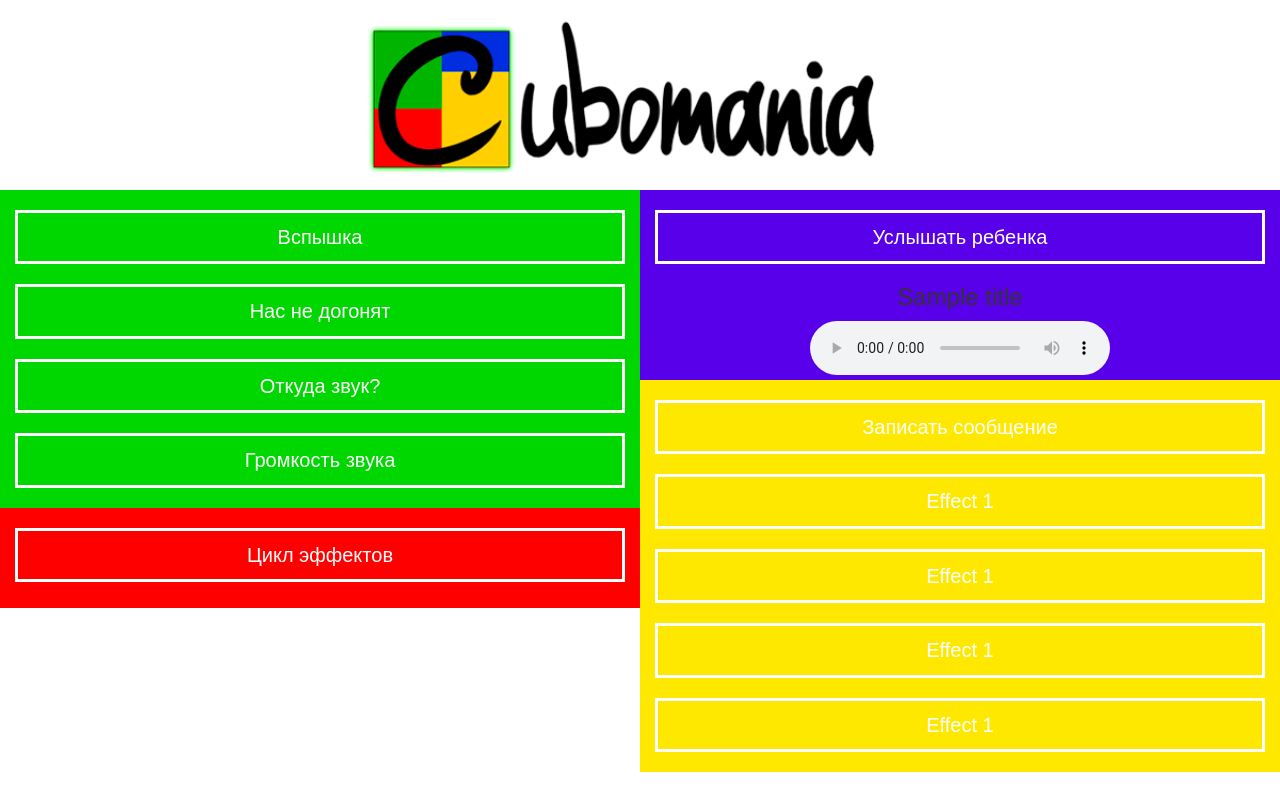
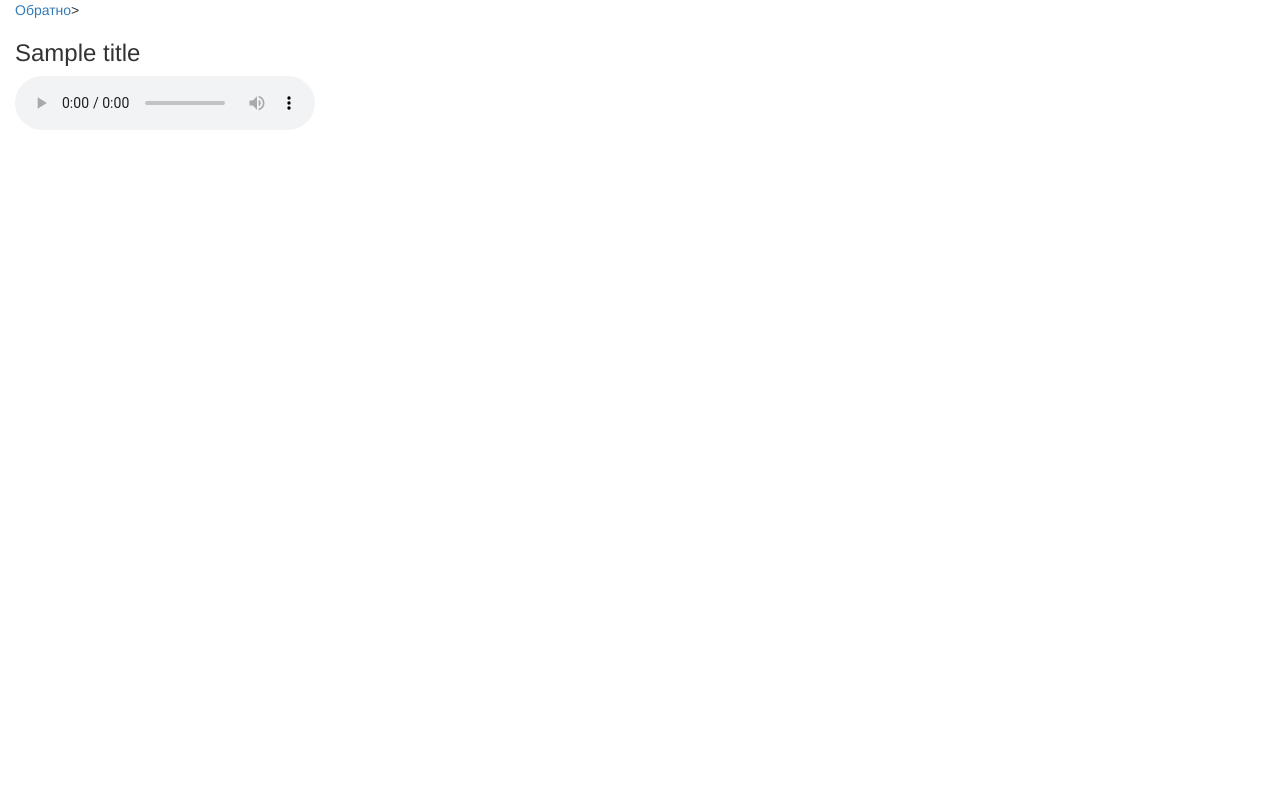
Before and after one commit to iburlachenko/hal-run-app, a Flask app: template templates/play.html in a window 1280 px wide. Run offline with Flask 2, Linux system fonts and the light colour scheme; the template is opened without the code that fills it: most values are stand-ins (such as "Sample title", 1, 10 or a date in 2020).

```diff
--- a/run.py
+++ b/run.py
@@ -18,21 +18,11 @@ def get_exitcode_stdout_stderr(cmd):
     Execute the external command and get its exitcode, stdout and stderr.
     """
     args = shlex.split(cmd)
-    '''
-    proc = Popen(args, stdout=PIPE, stderr=PIPE)
-    out, err = proc.communicate()
-    exitcode = proc.returncode
-    print(out)
-    '''
     p = psutil.Popen(args, stdout=PIPE)
-    print('STARTED - ' + p.name())
-
-
+    print('Proc STARTED - ' + p.name())
 
 def clearEffects():
     print('Trying to delete -- ' + app.config["curr_effect"])
-    #cmd = 'sudo pkill -9 ' + app.config["curr_effect"]
-
     procName = app.config["curr_effect"]
     for proc in psutil.process_iter():
         if proc.name() == procName:
@@ -40,12 +30,6 @@ def clearEffects():
             proc.kill()
             os.kill(proc.pid, signal.SIGKILL)
 
-    '''
-    effect_process = filter(lambda p: p.name == app.config["curr_effect"], psutil.process_iter())
-    for p in effect_process:
-        print("Killed - " + p.name +" = " + p.pid)
-        p.kill()
-    '''
 
 @app.route('/')
 @app.route('/home')
--- a/templates/base.html
+++ b/templates/base.html
@@ -31,41 +31,8 @@
 
        <!-- Page Content -->
     <div class="container-fluid ">
-
-	    <div class="row">
-	    	<div class="col-xs-12 text-center">
-	            <img class="logo" src="../static/images/logo.png">
-	        </div>
-
-	        <div class="col-sm-6 outer ">
-				<div class="row">
-					<div class="col-xs-12 text-center effects ">
-						<a id="" class="cb-btn cb-btn--green effect" href="#" type="arc_demo">Вспышка</a>
-						<a class="cb-btn cb-btn--green effect" href="#" type="everloop_demo">Нас не догонят</a>
-						<a class="cb-btn cb-btn--green effect" href="#" type="direction_of_arrival_demo">Откуда звук?</a>
-						<a class="cb-btn cb-btn--green effect" href="#" type="mic_energy">Громкость звука</a>
-					</div>
-					<div class="col-xs-12  text-center run">
-						<a class="cb-btn cb-btn--red" href="#">Цикл эффектов</a>
-					</div>
-				</div>
-			</div>
-	        <div class="col-sm-6 outer ">
-				<div class="row">
-					<div class="col-xs-12 text-center voice">
-						<a class="cb-btn cb-btn--blue" href="#">Услышать ребенка</a>
-						{% block play%}{% endblock %}
-					</div>
-					<div class="col-xs-12 text-center list">
-						<a class="cb-btn cb-btn--yellow" href="#">Записать сообщение</a>
-						<a class="cb-btn cb-btn--yellow" href="#">Effect 1</a>
-						<a class="cb-btn cb-btn--yellow" href="#">Effect 1</a>
-						<a class="cb-btn cb-btn--yellow" href="#">Effect 1</a>
-						<a class="cb-btn cb-btn--yellow" href="#">Effect 1</a>
-					</div>
-				</div>
-	        </div>
-	    </div>
+    {% block index %}{% endblock %}
+	{% block play %}{% endblock %}
 
     <!-- /.row -->
 
--- a/templates/play.html
+++ b/templates/play.html
@@ -1,6 +1,6 @@
 {% extends 'base.html' %}
 {% block play %}
-
+<a href="/">Обратно</a>>
 <h3> {{ title }} </h3>
         <audio controls autoplay>
                 <source src="static/music/{{ music_file }}" type="audio/mp3">
--- a/templates/voice-record.html
+++ b/templates/voice-record.html
@@ -1,6 +1,6 @@
 {% extends 'base.html' %}
-{% block play %}
+{% block voice-record %}
 {% for i in range(music_files_number) %}
-    <p><a href="/{{ music_files[i] }}"> {{ i+1 }}) {{ music_files[i] }} </a></p>
+    <a href="static/music/{{ music_files[i] }}"> {{ i+1 }}) {{ music_files[i] }} </a></p>
 {% endfor %}
 {% endblock %}
```
Also changed, not shown: clear.py (deleted, +0 -16 lines), templates/index.html (+36 -0 lines).
